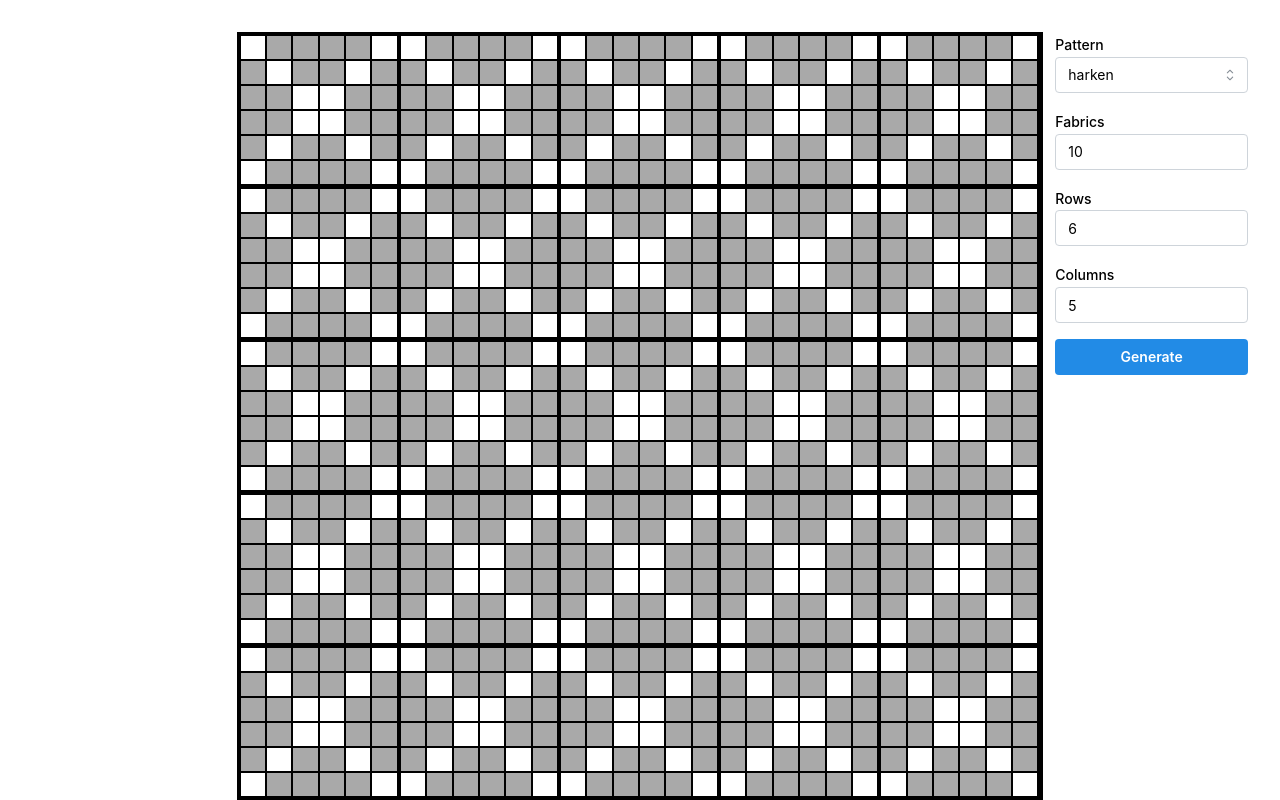
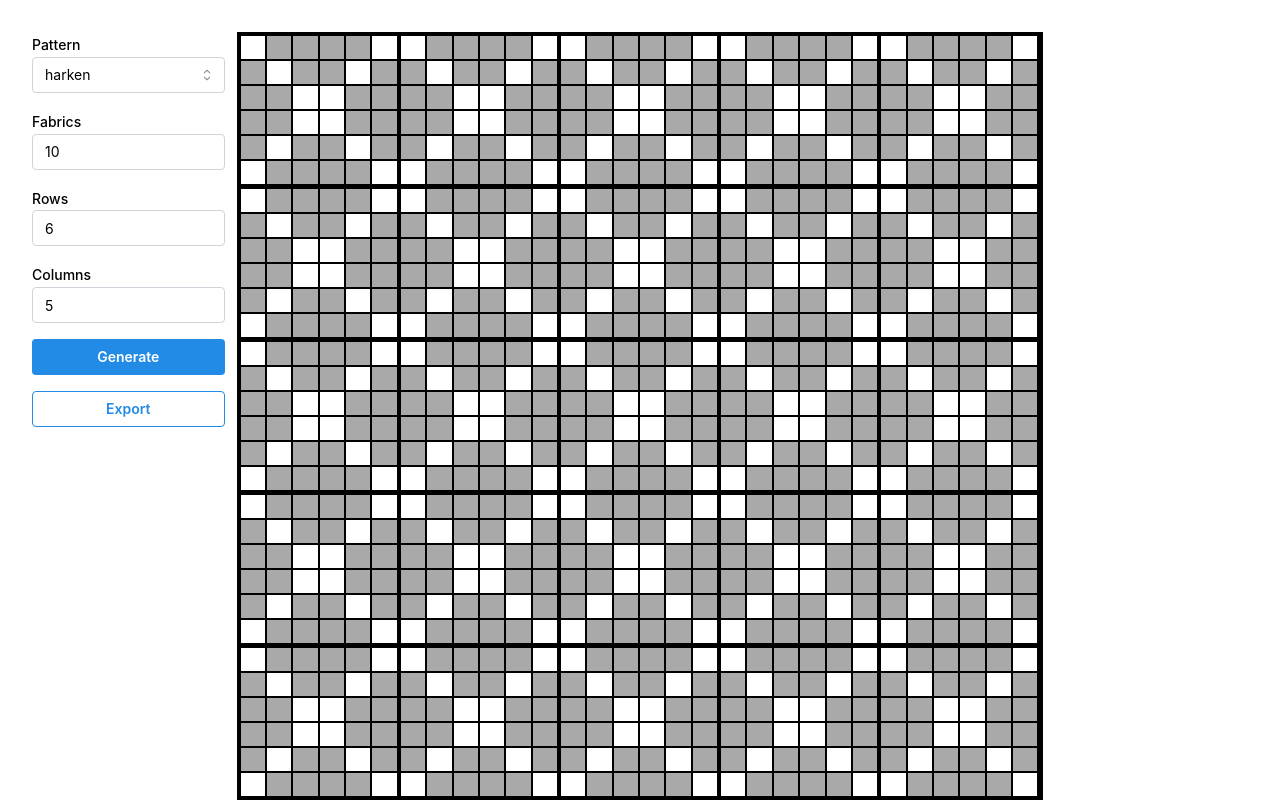
Before and after one commit to eahenke/quilt-react, a React (Vite) app: page / in a window 1280 px wide. Shown: the top 800 px of the page. Built offline with nearby package versions, Linux system fonts and the light colour scheme.

Commit message:
add export button

```diff
--- a/src/ui/components/controls/controls.tsx
+++ b/src/ui/components/controls/controls.tsx
@@ -7,9 +7,10 @@ export type ControlsProps = {
     onChange: (vals: Inputs) => void;
     values: Inputs;
     generate: () => void;
+    exportCsv: () => void;
 };
 
-export const Controls = ({ generate, onChange, values }: ControlsProps) => {
+export const Controls = ({ generate, onChange, values, exportCsv }: ControlsProps) => {
     const handleChange = (val: string | null) => {
         const newVals = {
             ...values,
@@ -29,7 +30,6 @@ export const Controls = ({ generate, onChange, values }: ControlsProps) => {
     };
 
     return (
-        // <div className="controls-row">
         <Flex direction="column" gap="md" justify="flex-start" mih={50} wrap="wrap">
             <div className="control">
                 <Select
@@ -73,6 +73,9 @@ export const Controls = ({ generate, onChange, values }: ControlsProps) => {
             <Button onClick={generate} variant="filled">
                 Generate
             </Button>
+            <Button onClick={exportCsv} variant="outline">
+                Export
+            </Button>
         </Flex>
     );
 };
--- a/src/ui/components/generate/generate.tsx
+++ b/src/ui/components/generate/generate.tsx
@@ -5,6 +5,7 @@ import { QuiltDisplay } from '../quilt/quilt';
 import { Controls } from '../controls/controls';
 import { Inputs, Quilt } from '../../../engine';
 import { useGenerateQuilt } from '../../hooks/use-generate-quilt';
+import { useExportCsv } from '../../hooks/use-export';
 
 const DEFAULT_INPUTS: Inputs = {
     patternName: 'harken',
@@ -17,15 +18,23 @@ export function Generate() {
     const [quilt, setQuilt] = useState<Quilt | null>(null);
     const [inputs, setInputs] = useState(DEFAULT_INPUTS);
     const { generateQuilt, loading, error } = useGenerateQuilt();
+    const { exportCsv } = useExportCsv();
 
     const handleGenerate = async () => {
         const q = await generateQuilt(inputs);
         setQuilt(q);
     };
 
+    const handleExport = () => {
+        if (!quilt) return;
+        exportCsv(quilt);
+    };
+
     return (
         <Grid gutter={'sm'}>
-            <Grid.Col span={2} />
+            <Grid.Col span={2}>
+                <Controls exportCsv={handleExport} generate={handleGenerate} onChange={setInputs} values={inputs} />
+            </Grid.Col>
             <Grid.Col span={8}>
                 {loading ? <p>Generating. This may take a few moments...</p> : null}
                 {!loading && error ? <p>{error}</p> : null}
@@ -33,9 +42,7 @@ export function Generate() {
                     <QuiltDisplay cols={inputs.cols} pattern={inputs.patternName} quilt={quilt} rows={inputs.rows} />
                 ) : null}
             </Grid.Col>
-            <Grid.Col span={2}>
-                <Controls generate={handleGenerate} onChange={setInputs} values={inputs} />
-            </Grid.Col>
+            <Grid.Col span={2} />
         </Grid>
     );
 }
--- /dev/null
+++ b/src/ui/hooks/use-export/index.ts
@@ -0,0 +1 @@
+export * from './use-export';
--- /dev/null
+++ b/src/ui/hooks/use-export/use-export.ts
@@ -0,0 +1,19 @@
+import { Quilt } from '../../../engine';
+
+const toCsv = (data: unknown[][]) => data.map(d => d.join(',')).join('\n');
+
+export function useExportCsv() {
+    const exportCsv = (quilt: Quilt) => {
+        const csv = toCsv(quilt);
+        const blob = new Blob([csv], { type: 'text/csv' });
+        const url = URL.createObjectURL(blob);
+        const a = document.createElement('a');
+        a.href = url;
+        a.download = 'quilt.csv';
+        a.click();
+    };
+
+    return {
+        exportCsv
+    };
+}
```
